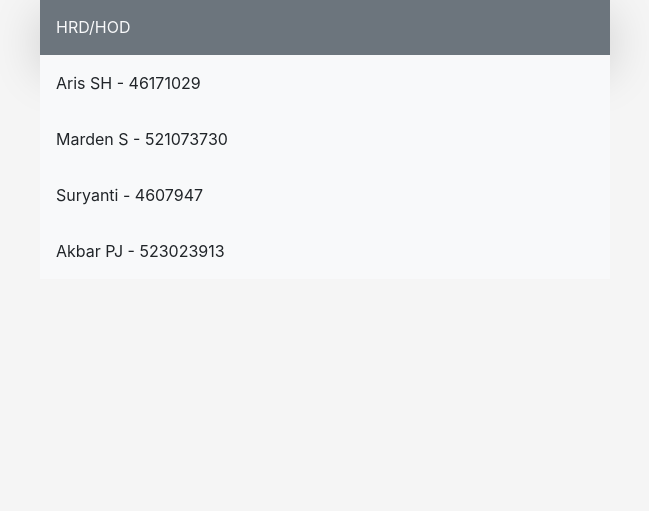
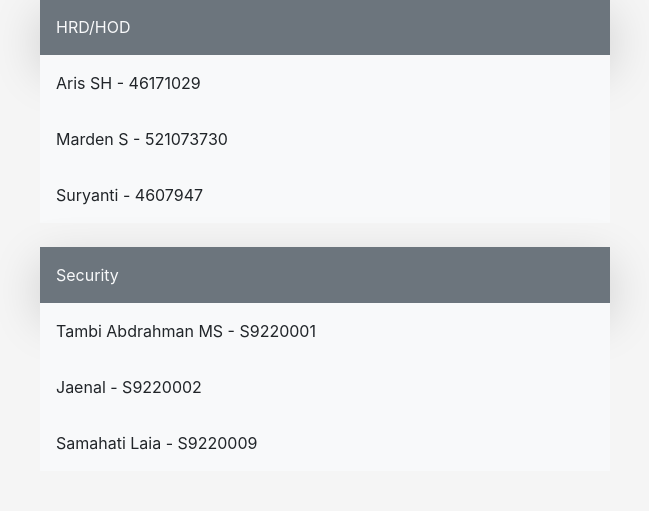
Before and after one commit to asdmaine/clean_gatepass_ci3, a CodeIgniter app: page /database/index.php/authadmin/login in a window 1280 px wide. Shown: the part 1049-1560 px from the top of the page, without its empty margins (315-964 px from the left). Before the commit the page ends 1307 px from the top, so only its background shows below. Run offline with CodeIgniter, Linux system fonts and the light colour scheme.

Commit message:
cek apakah security done

```diff
--- a/application/controllers/Pdf.php
+++ b/application/controllers/Pdf.php
@@ -10,7 +10,6 @@ class Pdf extends CI_Controller
 		if (!$this->m_admin->is_login()) {
 			redirect('AuthAdmin/Login');
 		} else {
-			require_once 'set_menu.php';
 			include APPPATH . 'third_party/qrlib/src/qrlib.php';
 			include APPPATH . 'third_party/fpdf/fpdf.php';
 			include APPPATH . 'third_party/fpdf/src/autoload.php';
--- a/application/controllers/set_menu.php
+++ b/application/controllers/set_menu.php
@@ -6,6 +6,12 @@ $this->logindata['user'] = $this->session->userdata('auth');
 $count = $this->m_admin->GetLevel($this->logindata['user']['pst_pnr']);
 if($count > 0){
 	$this->logindata['level'] = 'verifikator';
+}else{
+	$this->logindata['level'] = 'biasa';
+}
+$count = $this->m_admin->isSecurity($this->logindata['user']['pst_pnr']);
+if($count > 0){
+	$this->logindata['level'] = 'security';
 }else{
 	$this->logindata['level'] = 'biasa';
 }
--- a/application/models/M_admin.php
+++ b/application/models/M_admin.php
@@ -257,6 +257,18 @@ class M_admin extends CI_Model
             echo "Error: " . $e->getMessage();
         }
     }
+    public function isSecurity($pst_pnr){
+        try {
+            $this->db->select('pst_idx');
+            $this->db->from('pst');
+            $this->db->where('pst_pnr', $pst_pnr);
+            $this->db->where('br_idx', 62);
+            $query = $this->db->get();
+            return $query->num_rows();
+        } catch (Exception $e) {
+            echo "Error: " . $e->getMessage();
+        }
+    }
     public function DeleteGatepass($id_gatepass, $id_pengesahan)
     {
         // id_pengesahan gak perlu sih cuman supaya aman dikit aja
--- a/application/views/public/Login.php
+++ b/application/views/public/Login.php
@@ -117,7 +117,11 @@
                 <div class="akun shadow-none p-3 bg-light" data-pst="46171029">Aris SH - 46171029</div>
                 <div class="akun shadow-none p-3 bg-light"  data-pst="521073730">Marden S - 521073730</div>
                 <div class="akun shadow-none p-3 bg-light"  data-pst="4607947">Suryanti - 4607947</div>
-                <div class="akun shadow-none p-3 bg-light"  data-pst="523023913">Akbar PJ - 523023913</div>
+
+                <div class="shadow-lg p-3 bg-secondary text-light mt-4">Security</div>
+                <div class="akun shadow-none p-3 bg-light" data-pst="S9220001">Tambi Abdrahman MS - S9220001</div>
+                <div class="akun shadow-none p-3 bg-light"  data-pst="S9220002">Jaenal - S9220002</div>
+                <div class="akun shadow-none p-3 bg-light"  data-pst="S9220009">Samahati Laia - S9220009</div>
             </div>
         </div>
 
--- a/application/views/public/dashboard/Dashboard.php
+++ b/application/views/public/dashboard/Dashboard.php
@@ -15,6 +15,7 @@
 </head>
 
 <body>
+  <?= $this->logindata['level'] ?>
   <main class="content px-4 py-4">
     <div class="container-fluid">
       <div class="mb-5 text-center text-uppercase">
```
